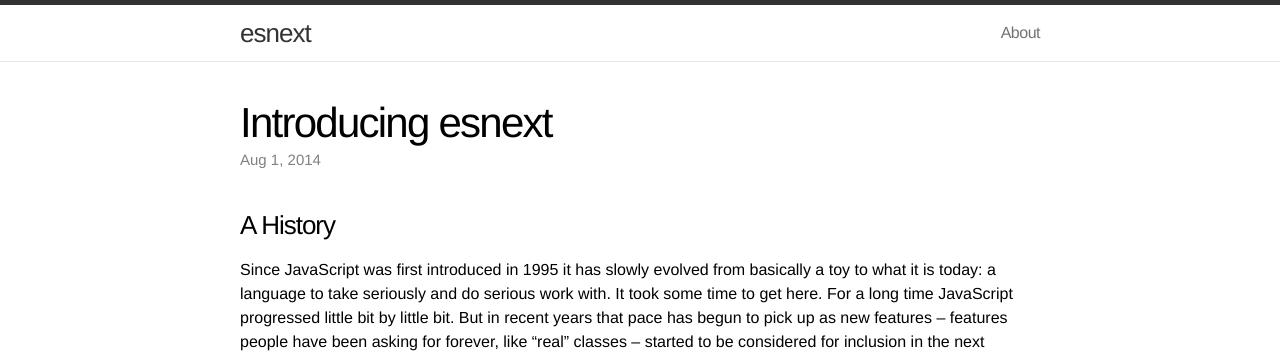
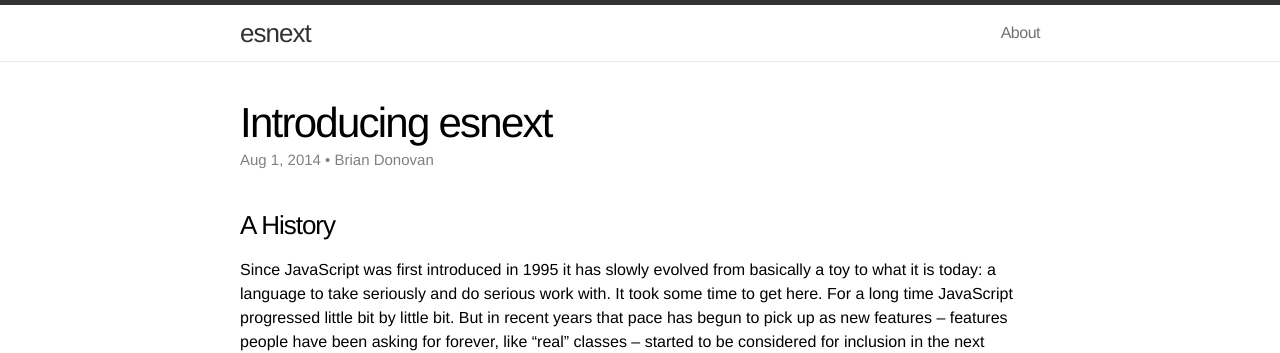
Before and after one commit to esnext/esnext.github.io, a Jekyll site: the page built from _posts/2014-08-01-introducing-esnext.markdown, in a window 1280 px wide. Shown: the top 353 px of the page. Built offline with Jekyll 4.4.1, drawn with Linux system fonts in a browser that asks for light colours.

Commit message:
Set me as the default author.

```diff
--- a/_config.yml
+++ b/_config.yml
@@ -11,3 +11,11 @@
 markdown: kramdown
 permalink: /:year/:month/:day/:title/
 future: false
+
+defaults:
+  -
+    scope:
+      path: ""
+      type: "post"
+    values:
+      author: "Brian Donovan"
```
